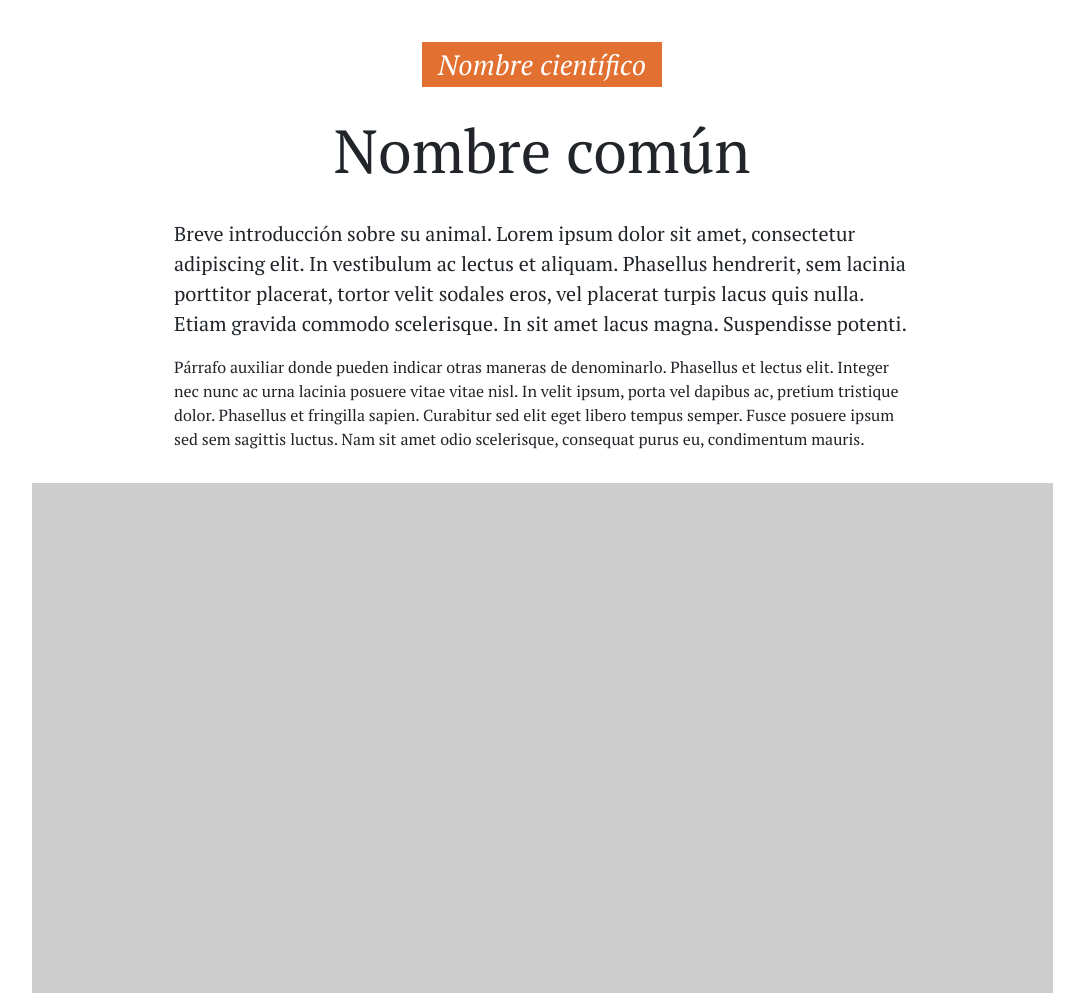
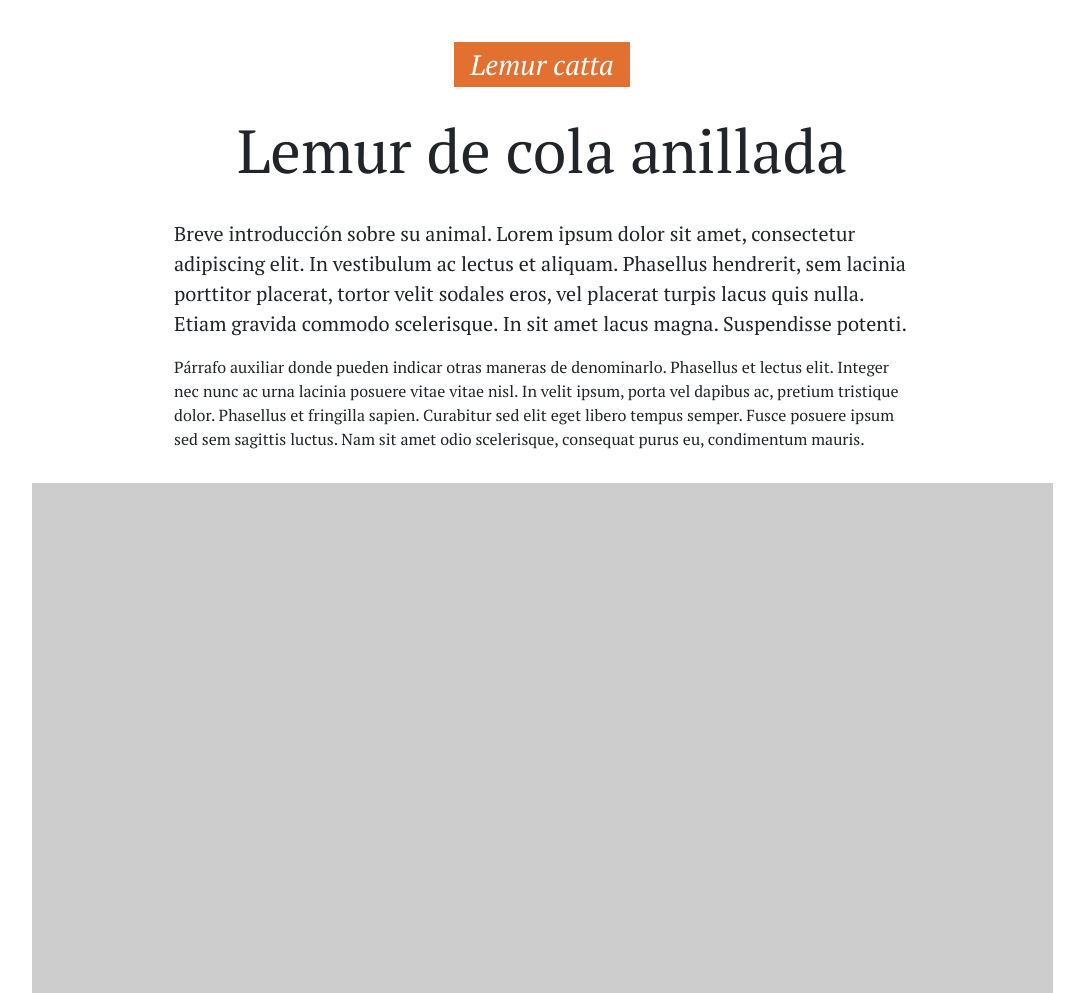
Before and after one commit to vnleal/lemurca, a plain HTML site: page index.html in a window 1280 px wide. Shown: the top 993 px of the page, without its empty margins (98-1182 px from the left). Drawn offline with nearby package versions, Linux system fonts and the light colour scheme.

Commit message:
Add files via upload

```diff
--- a/index.html
+++ b/index.html
@@ -61,14 +61,14 @@
             }
         </style>
 
-        <title>Hello, world!</title>
+        <title>Lemur catta</title>
     </head>
     <body>
         <header class="container">
             <div class="row">
                 <div class="col-sm-8 mx-auto">
-                    <h2 class="text-center pt-5 fst-italic"><span class="px-3 py-1">Nombre científico</span></h2>
-                    <h1 class="text-center py-4">Nombre común</h1>
+                    <h2 class="text-center pt-5 fst-italic"><span class="px-3 py-1">Lemur catta</span></h2>
+                    <h1 class="text-center py-4">Lemur de cola anillada</h1>
                     <!--uso https://www.lipsum.com/ para el texto de relleno-->
                     <p class="lead">
                         Breve introducción sobre su animal. Lorem ipsum dolor sit amet, consectetur adipiscing elit. In vestibulum ac lectus et aliquam. Phasellus hendrerit, sem lacinia porttitor placerat, tortor velit sodales eros, vel
```
